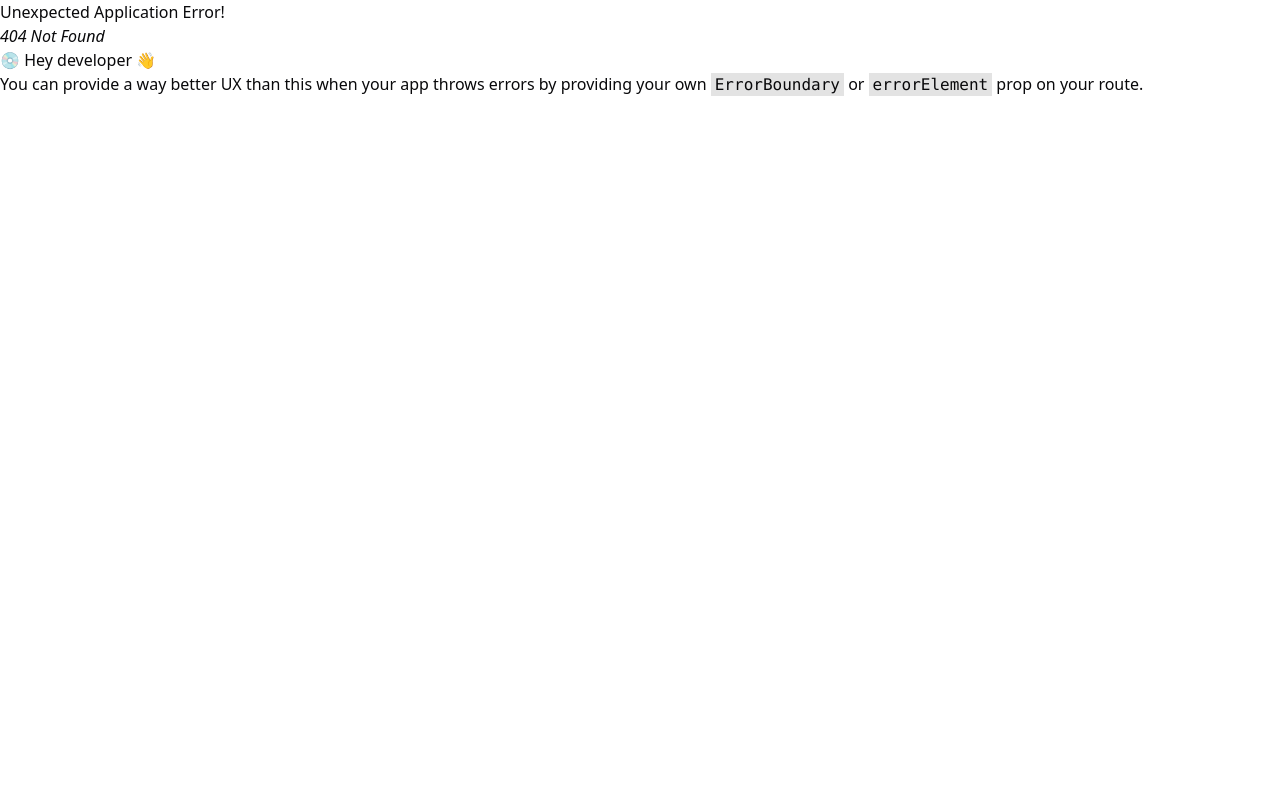
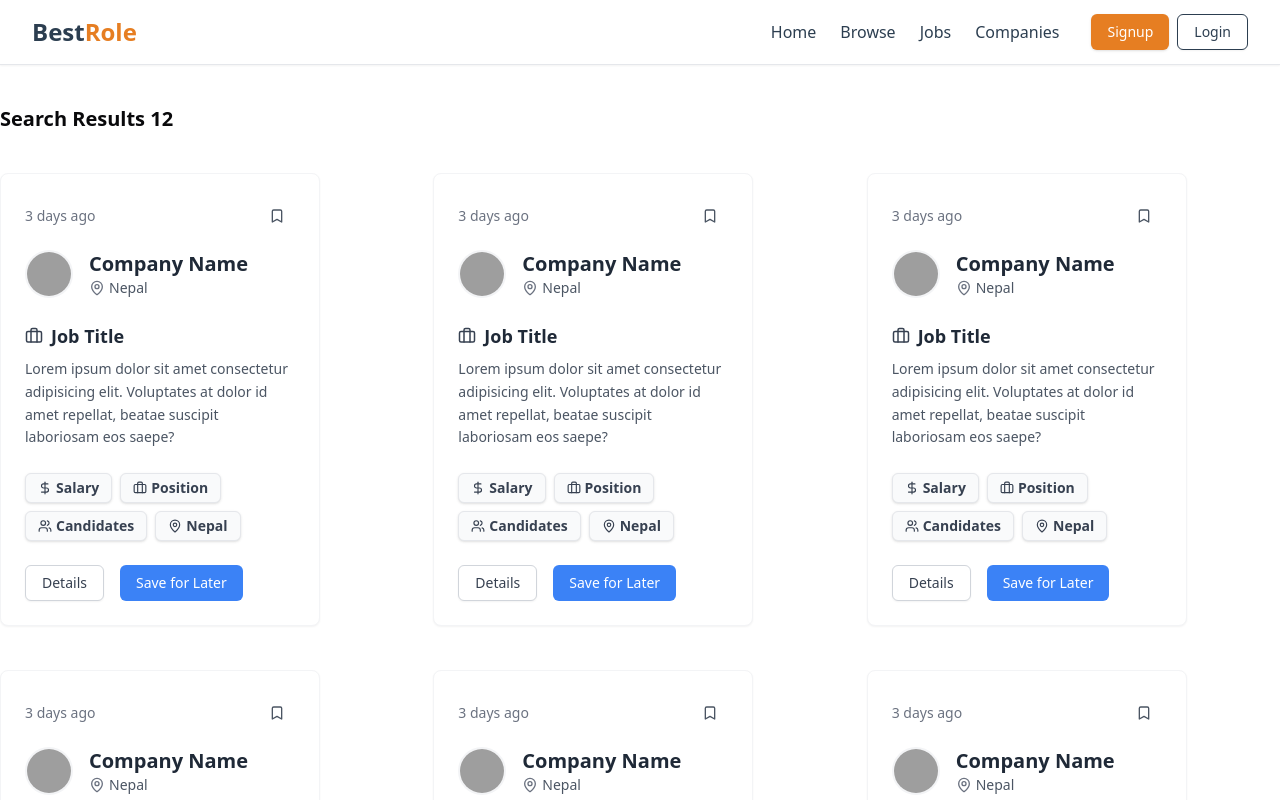
Before and after one commit to aryastha/Online-Job-Portal, a React (Vite) app in the folder Frontend/: page /browse in a window 1280 px wide. Before the commit this address had no page. Shown: the top 800 px of the page. Built offline with nearby package versions, Linux system fonts and the light colour scheme; grey boxes are pictures that could not be loaded.

Commit message:
Browse Section Added

```diff
--- a/Frontend/src/app.jsx
+++ b/Frontend/src/app.jsx
@@ -4,7 +4,7 @@
 import Login from './components/authentication/Login'
 import Signup from './components/authentication/Signup'
 import Jobs from './components/components_lite/Jobs.jsx'
-
+import Browse from './components/components_lite/Browse.jsx'
 
 const appRouter = createBrowserRouter([
   {
@@ -18,6 +18,9 @@
   },
   {
     path: '/jobs', element: <Jobs />
+  },
+  {
+    path: '/browse', element: <Browse />
   }
 ]);
 
--- /dev/null
+++ b/Frontend/src/components/components_lite/Browse.jsx
@@ -0,0 +1,26 @@
+import React from "react";
+import Navbar from "./Navbar";
+import Job1 from "./Job1.jsx";
+
+const searchJobs = [1, 2, 3, 4, 5, 6, 7, 8, 9, 10, 11, 12];
+const Browse = () => {
+  return (
+    <div>
+      <Navbar />
+      <div className="max-w-7xl mx-auto my-10">
+        <h1 className="font-bold text-xl my-10"> Search Results {searchJobs.length} </h1>
+        <div className='grid grid-cols-3 gap-5'>
+          {searchJobs.map((job, index) => (
+            <div key={index}>
+              <div>
+                <Job1/>
+              </div>
+            </div>
+          ))}
+        </div>
+      </div>
+    </div>
+  );
+};
+
+export default Browse;
```
